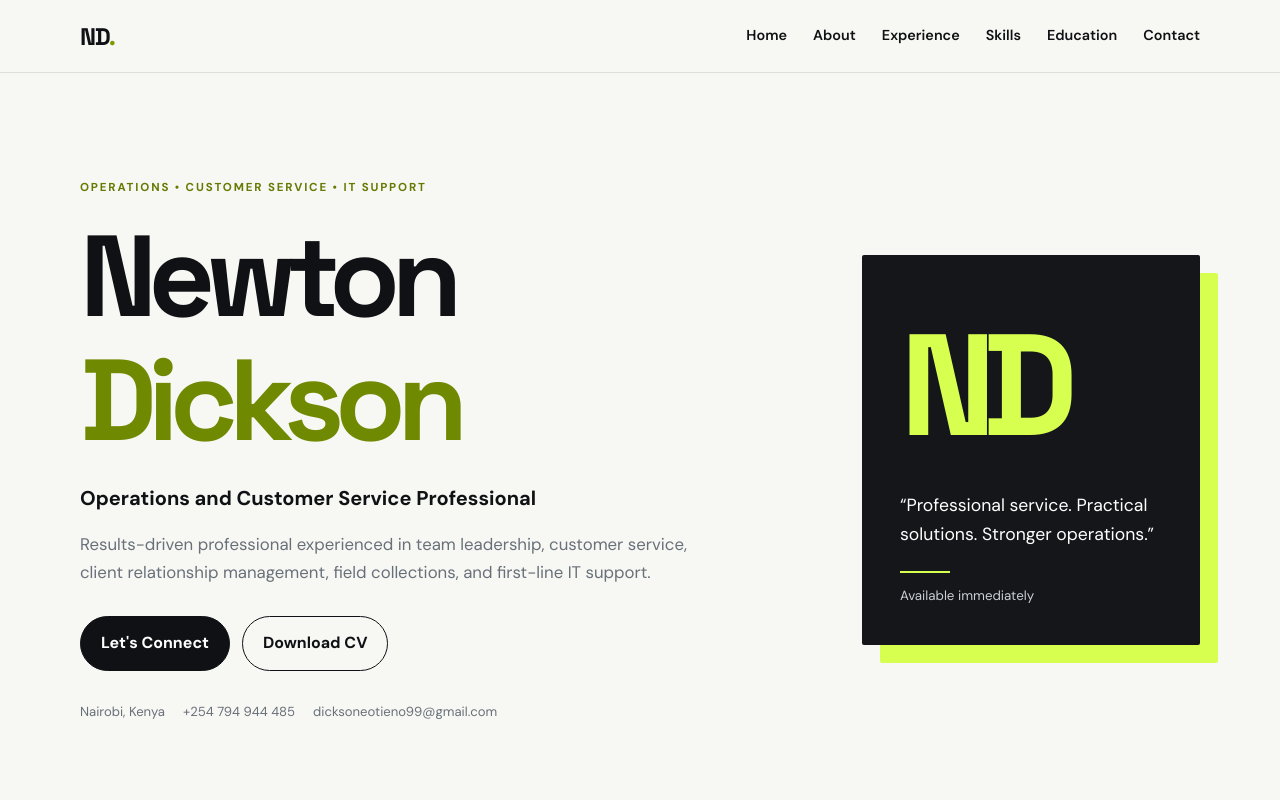
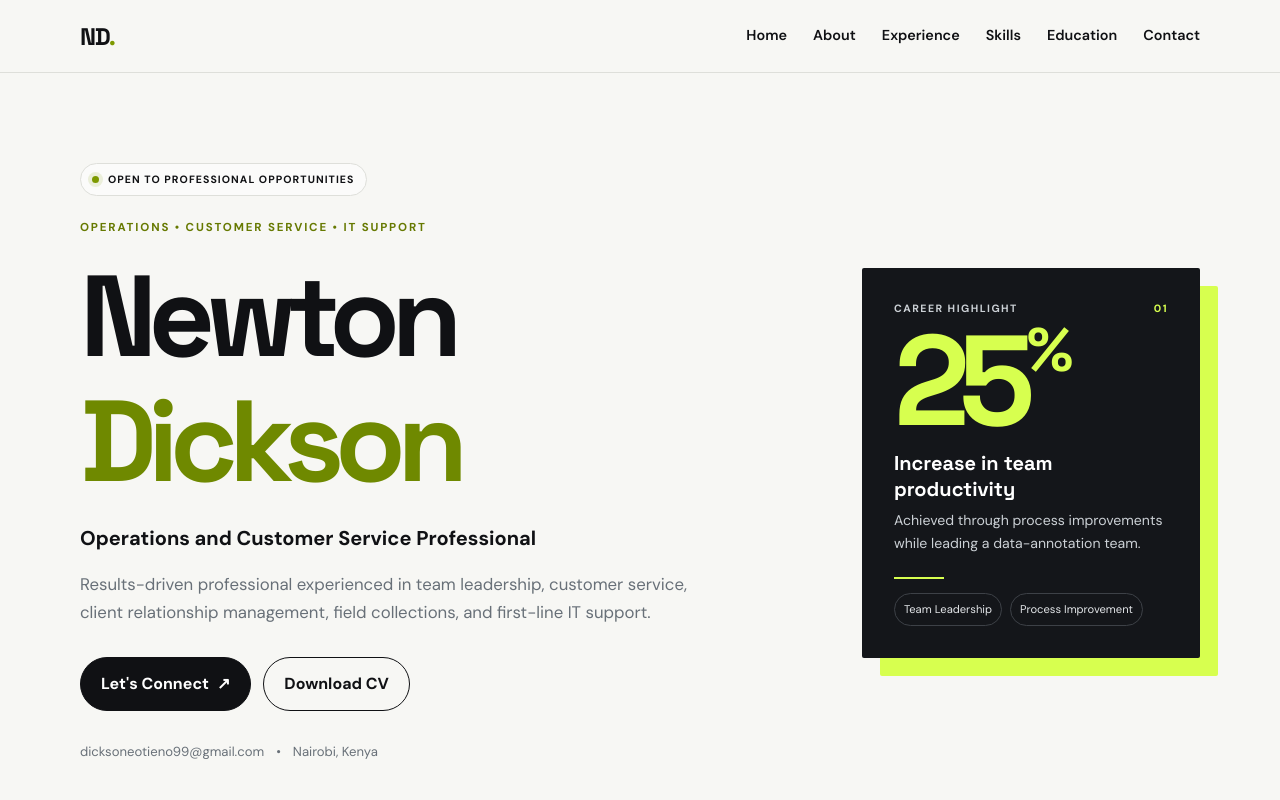
Before and after one commit to Pyropee/newton-dickson-portfolio, a plain HTML site: page index.html in a window 1280 px wide. Shown: the top 800 px of the page. Drawn offline with Linux system fonts and the light colour scheme.

Commit message:
Update Homepage design

```diff
--- a/index.html
+++ b/index.html
@@ -8,6 +8,7 @@
   <link rel="stylesheet" href="style.css">
 </head>
 <body>
+  <a class="skip-link" href="#main-content">Skip to content</a>
   <header class="site-header">
     <nav class="nav container">
       <a class="logo" href="#home">ND<span>.</span></a>
@@ -23,10 +24,11 @@
     </nav>
   </header>
 
-  <main>
+  <main id="main-content">
     <section id="home" class="hero">
       <div class="container hero-grid">
         <div>
+          <div class="hero-status"><span></span> OPEN TO PROFESSIONAL OPPORTUNITIES</div>
           <p class="eyebrow">OPERATIONS • CUSTOMER SERVICE • IT SUPPORT</p>
           <h1>Newton<br><span>Dickson</span></h1>
           <p class="hero-title">Operations and Customer Service Professional</p>
@@ -35,20 +37,25 @@
             client relationship management, field collections, and first-line IT support.
           </p>
           <div class="hero-actions">
-            <a class="btn primary" href="#contact">Let's Connect</a>
+            <a class="btn primary" href="#contact">Let's Connect <span aria-hidden="true">↗</span></a>
             <a class="btn secondary" href="NEWTON_DICKSON_CV.pdf" download>Download CV</a>
           </div>
           <div class="quick-contact">
+            <a href="mailto:dicksoneotieno99@gmail.com">dicksoneotieno99@gmail.com</a>
+            <span>•</span>
             <span>Nairobi, Kenya</span>
-            <span>+254 794 944 485</span>
-            <span>dicksoneotieno99@gmail.com</span>
           </div>
         </div>
         <div class="hero-card">
-          <div class="initials">ND</div>
-          <p>“Professional service. Practical solutions. Stronger operations.”</p>
+          <div class="hero-card-top">
+            <span class="card-kicker">CAREER HIGHLIGHT</span>
+            <span class="card-index">01</span>
+          </div>
+          <div class="impact-number">25<span>%</span></div>
+          <p class="impact-title">Increase in team productivity</p>
+          <p class="impact-copy">Achieved through process improvements while leading a data-annotation team.</p>
           <div class="card-line"></div>
-          <small>Available immediately</small>
+          <div class="hero-card-tags"><span>Team Leadership</span><span>Process Improvement</span></div>
         </div>
       </div>
     </section>
--- a/style.css
+++ b/style.css
@@ -21,6 +21,8 @@ body {
 }
 a { color: inherit; text-decoration: none; }
 .container { width: min(100% - 40px, var(--max)); margin: auto; }
+.skip-link { position: fixed; left: 16px; top: 12px; z-index: 100; transform: translateY(-160%); background: var(--ink); color: var(--white); padding: 10px 14px; border-radius: 999px; font-weight: 700; }
+.skip-link:focus { transform: translateY(0); }
 
 .site-header {
   position: sticky; top: 0; z-index: 20;
@@ -38,8 +40,10 @@ a { color: inherit; text-decoration: none; }
 .nav-links a:hover { text-decoration: underline; text-underline-offset: 5px; }
 .menu-toggle { display: none; border: 0; background: none; font-size: 1.5rem; }
 
-.hero { padding: 105px 0 90px; min-height: 690px; display: flex; align-items: center; }
+.hero { padding: 90px 0 85px; min-height: 690px; display: flex; align-items: center; }
 .hero-grid { display: grid; grid-template-columns: 1.35fr .65fr; gap: 80px; align-items: center; }
+.hero-status { display: inline-flex; align-items: center; gap: 9px; margin-bottom: 22px; padding: 7px 11px; border: 1px solid var(--line); border-radius: 999px; font-size: .66rem; font-weight: 800; letter-spacing: .1em; background: rgba(255,255,255,.55); }
+.hero-status span { width: 7px; height: 7px; border-radius: 50%; background: #7d9900; box-shadow: 0 0 0 4px rgba(125,153,0,.13); }
 .eyebrow, .section-label {
   font-size: .72rem; font-weight: 700; letter-spacing: .16em; color: #667900;
 }
@@ -56,20 +60,25 @@ h1 span, h2 span { color: #6f8900; }
 }
 .btn:hover { transform: translateY(-2px); }
 .btn.primary { background: var(--ink); color: var(--white); }
+.btn.primary span { font-size: 1rem; margin-left: 8px; }
 .btn.secondary { background: transparent; }
-.quick-contact { display: flex; gap: 18px; flex-wrap: wrap; color: var(--muted); font-size: .82rem; }
+.quick-contact { display: flex; gap: 12px; flex-wrap: wrap; align-items: center; color: var(--muted); font-size: .82rem; }
+.quick-contact a:hover { color: var(--ink); text-decoration: underline; text-underline-offset: 4px; }
 .hero-card {
   min-height: 390px; background: var(--dark); color: var(--white);
-  padding: 38px; display: flex; flex-direction: column; justify-content: flex-end;
+  padding: 32px; display: flex; flex-direction: column; justify-content: flex-end;
   border-radius: 2px; box-shadow: 18px 18px 0 var(--accent);
 }
-.initials {
-  font: 700 clamp(5rem, 12vw, 9rem) "Space Grotesk", sans-serif;
-  letter-spacing: -.1em; color: var(--accent); margin-bottom: auto;
-}
-.hero-card p { font-size: 1.1rem; max-width: 270px; }
-.card-line { width: 50px; border-top: 2px solid var(--accent); margin: 22px 0 12px; }
-.hero-card small { color: #cbd0d5; }
+.hero-card-top { display: flex; justify-content: space-between; align-items: center; margin-bottom: auto; }
+.card-kicker, .card-index { font-size: .66rem; font-weight: 800; letter-spacing: .14em; color: #cbd0d5; }
+.card-index { color: var(--accent); }
+.impact-number { font: 700 clamp(5rem, 11vw, 8rem) "Space Grotesk", sans-serif; letter-spacing: -.09em; line-height: .9; color: var(--accent); }
+.impact-number span { font-size: .48em; vertical-align: top; margin-left: 3px; }
+.impact-title { font: 700 1.25rem "Space Grotesk", sans-serif; max-width: 280px; margin-top: 12px; }
+.impact-copy { color: #cbd0d5; font-size: .88rem; max-width: 300px; margin-top: 7px; }
+.card-line { width: 50px; border-top: 2px solid var(--accent); margin: 22px 0 14px; }
+.hero-card-tags { display: flex; flex-wrap: wrap; gap: 8px; }
+.hero-card-tags span { border: 1px solid #3d4147; border-radius: 999px; padding: 6px 9px; color: #e3e6e9; font-size: .7rem; }
 
 .section { padding: 105px 0; }
 .soft-section { background: #ecece7; }
@@ -131,9 +140,11 @@ footer { background: var(--dark); color: #adb2b8; padding: 25px 0; font-size: .7
     padding: 18px 20px; flex-direction: column; gap: 14px;
   }
   .nav-links.open { display: flex; }
-  .hero { padding: 75px 0; }
+  .hero { padding: 65px 0 70px; }
+  .hero-status { margin-bottom: 18px; }
   .hero-grid, .two-col, .contact-grid { grid-template-columns: 1fr; gap: 45px; }
-  .hero-card { min-height: 310px; box-shadow: 10px 10px 0 var(--accent); }
+  .hero-card { min-height: 330px; padding: 26px; box-shadow: 10px 10px 0 var(--accent); }
+  .impact-number { font-size: 6rem; }
   .section { padding: 75px 0; }
   .job { grid-template-columns: 1fr; gap: 10px; }
   .skills-grid { grid-template-columns: 1fr; }
```
